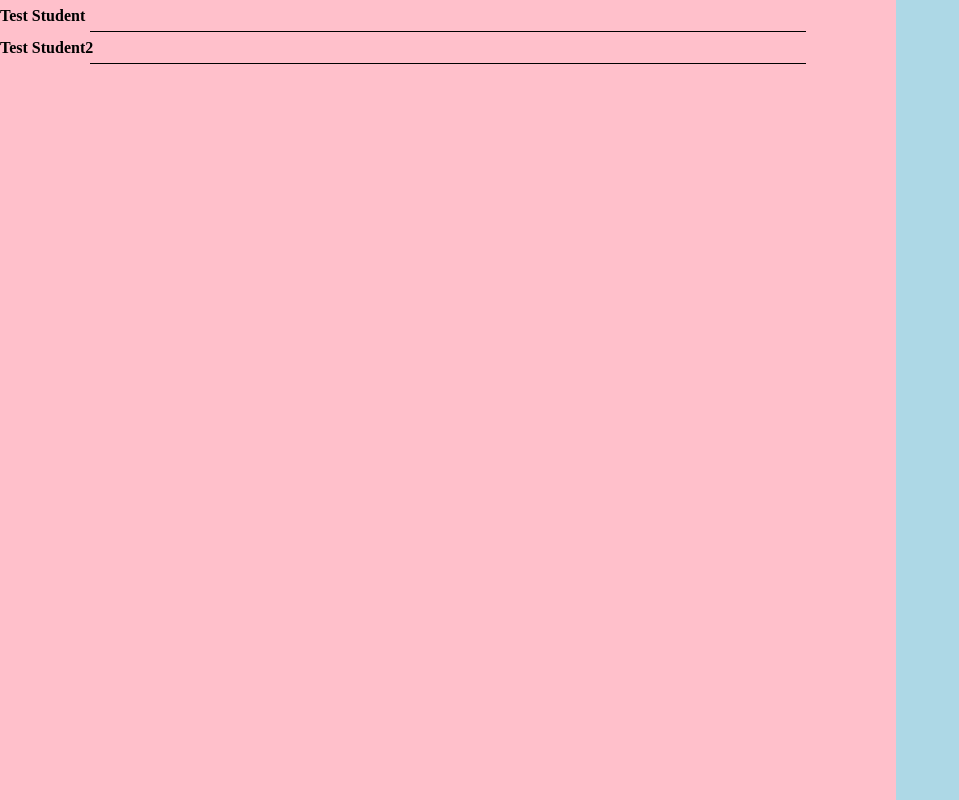
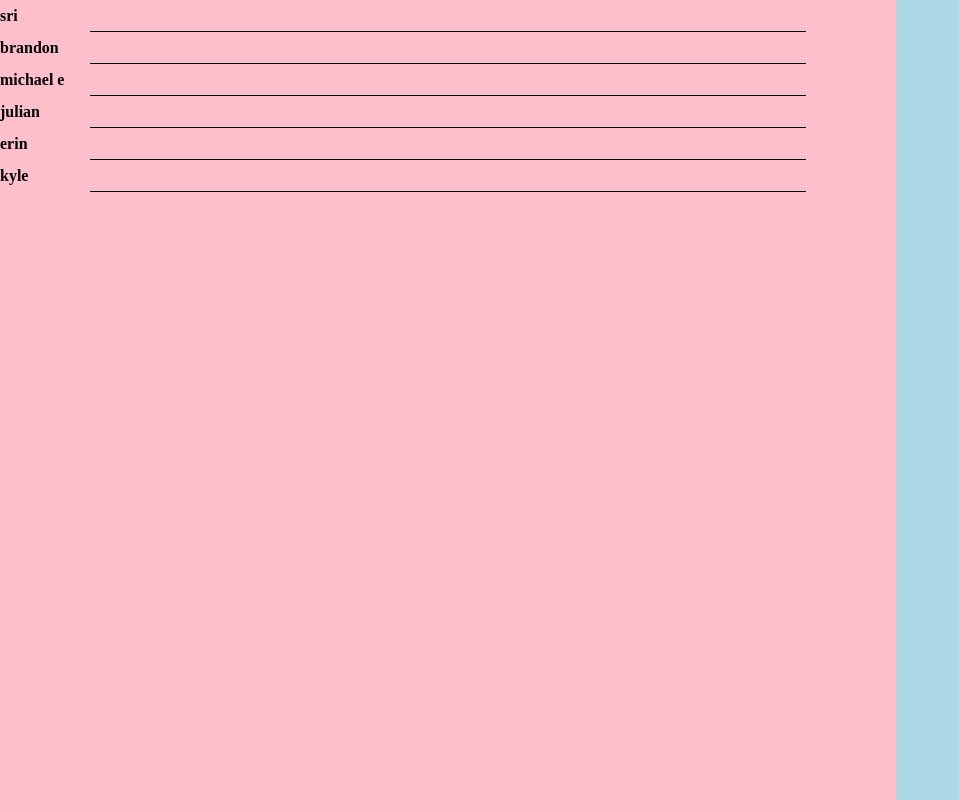
Before and after one commit to dpaschal-lf/closure_demo, a plain HTML site: page sample/index.html in a window 1280 px wide. Shown: the whole page, without its empty margins (0-959 px from the left). Drawn offline with nearby package versions, Linux system fonts and the light colour scheme.

Commit message:
dom creation and app initialization

```diff
--- a/sample/index.html
+++ b/sample/index.html
@@ -2,17 +2,13 @@
 <html>
 <head>
 	<title></title>
+
 	<link rel="stylesheet" type="text/css" href="style.css">
+	<script src="https://code.jquery.com/jquery-3.1.0.js"></script>
 	<script type="text/javascript" src="script.js"></script>
 </head>
 <body>
 	<div id="listDisplay">
-		<div class="studentContainer">
-			<div class="name">Test Student</div>
-		</div>
-		<div class="studentContainer">
-			<div class="name">Test Student2</div>
-		</div>
 	</div>
 	<div id="infoDisplay"></div>
 </body>
--- a/sample/script.js
+++ b/sample/script.js
@@ -10,8 +10,28 @@ var students = [
 
 ];
 
+$(document).ready(initializeApp);
+
+function initializeApp(){
+	listAllStudents(students);
+}
+/*
+		<div class="studentContainer">
+			<div class="name">Test Student2</div>
+		</div>
+		*/
 function listAllStudents(studentArray){
+	var domElements = [];
 	for(var i=0; i<studentArray.length; i++){
-
+		var container = $("<div>",{
+			'class': 'studentContainer'
+		});
+		var name = $("<div>",{
+			'class': 'name',
+			text: studentArray[i].name
+		});
+		container.append(name);
+		domElements.push(container);
 	}
+	$("#listDisplay").empty().append(domElements);
 }
```
